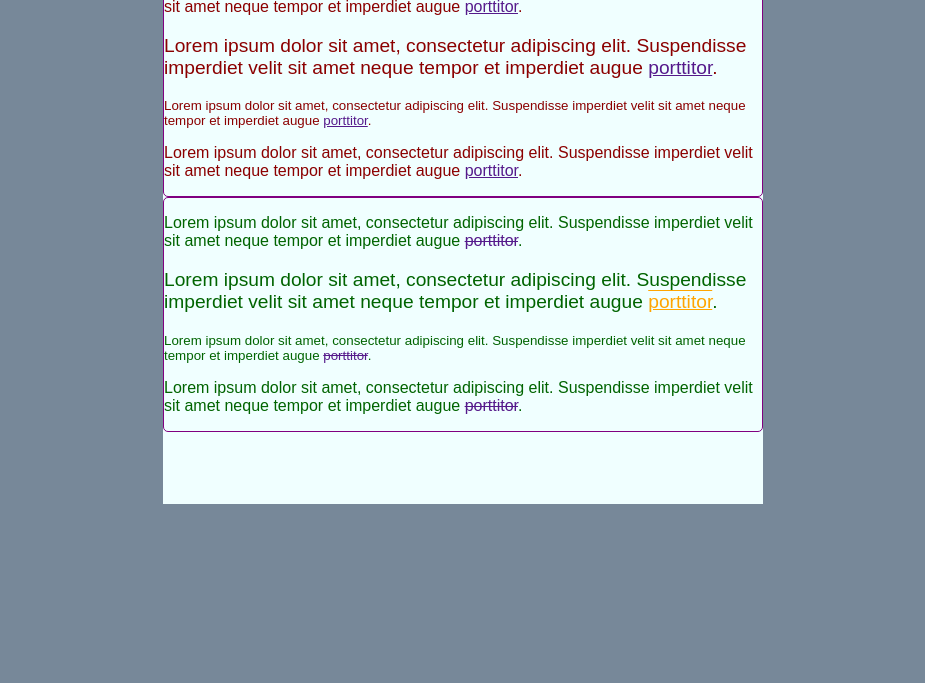
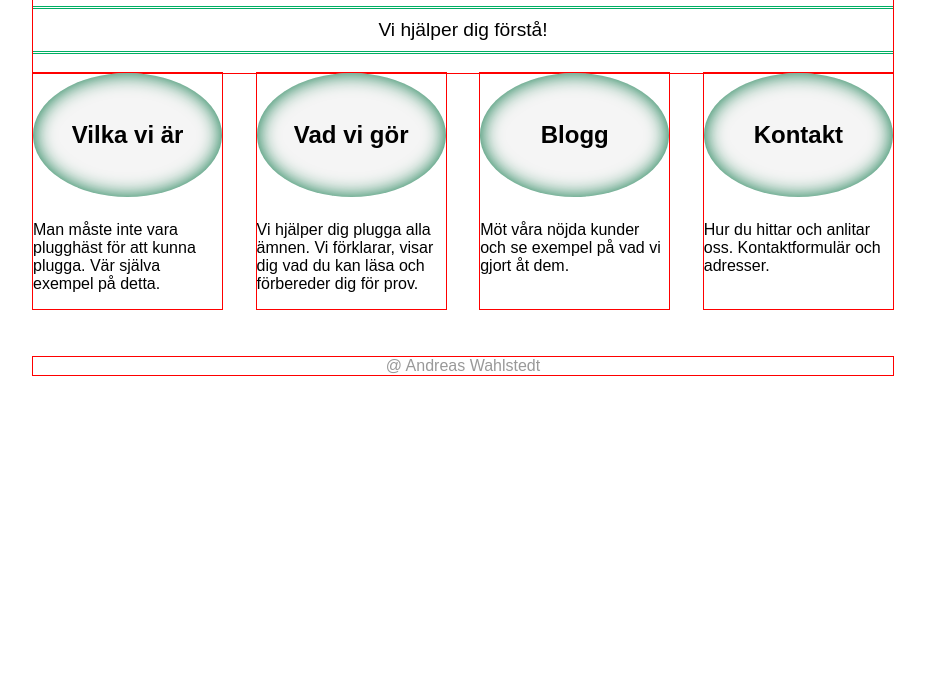
Before and after one commit to Joel24s/webbutveckling1, a plain HTML site: page index.html in a window 1280 px wide. Shown: the part 117-800 px from the top of the page, without its empty margins (177-1102 px from the left). Drawn offline with Linux system fonts and the light colour scheme; files that its build step writes are made by us from their sources.

Commit message:
Add files via upload

```diff
--- a/index.html
+++ b/index.html
@@ -1,47 +1,34 @@
 <!DOCTYPE html>
 <html lang="sv">
-  <head>
-    <meta charset="utf-8" />
-    <title>Uppgift 1 centrera</title>
-    <link href="uppgift2style.css" rel="stylesheet" type="text/css">
-  </head>
-<body>
-<h1>Uppgift 1 centrera</h1>
-<div id="billy">
-  <p>
-    Lorem ipsum dolor sit amet, consectetur adipiscing elit.
-    Suspendisse imperdiet velit sit amet neque tempor et imperdiet augue <a href="">porttitor</a>.
-  </p>
-  <p class="two">
-    Lorem ipsum dolor sit amet, consectetur adipiscing elit.
-    Suspendisse imperdiet velit sit amet neque tempor et imperdiet augue <a href="">porttitor</a>.
-  </p>
-  <p class="three">
-    Lorem ipsum dolor sit amet, consectetur adipiscing elit.
-    Suspendisse imperdiet velit sit amet neque tempor et imperdiet augue <a href="">porttitor</a>.
-  </p>
-  <p>
-    Lorem ipsum dolor sit amet, consectetur adipiscing elit.
-    Suspendisse imperdiet velit sit amet neque tempor et imperdiet augue <a href="">porttitor</a>.
-  </p>
-</div>
-<div id="bob">
-  <p>
-    Lorem ipsum dolor sit amet, consectetur adipiscing elit.
-    Suspendisse imperdiet velit sit amet neque tempor et imperdiet augue <a href="">porttitor</a>.
-  </p>
-  <p class="two">
-    Lorem ipsum dolor sit amet, consectetur adipiscing elit.
-    Suspendisse imperdiet velit sit amet neque tempor et imperdiet augue <a href="">porttitor</a>.
-  </p>
-  <p class="three">
-    Lorem ipsum dolor sit amet, consectetur adipiscing elit.
-    Suspendisse imperdiet velit sit amet neque tempor et imperdiet augue <a href="">porttitor</a>.
-  </p>
-  <p>
-    Lorem ipsum dolor sit amet, consectetur adipiscing elit.
-    Suspendisse imperdiet velit sit amet neque tempor et imperdiet augue <a href="">porttitor</a>.
-  </p>
-</div>
-</body>
+    <head>
+        <meta charset="UTF-8">
+        <title>Starta - Läxhjälpen</title>
+        <link rel="stylesheet" href="css/laxhjalpen.css"/>
+    </head>
+    <body class="startpage">
+        <header>
+            <div class ="hwrap">
+                <a href="./"><img src="" alt="Obestämd bild."/></a>
+                <h1>Läxhjälpen</h1>
+            </div>
+            <p class="tagline">Vi hjälper dig förstå!</p>
+        </header>
+        <section class="menu">
+            <h2><a href="om-oss.html">Vilka vi är</a></h2>
+            <p>Man måste inte vara plugghäst för att kunna plugga. Vär själva exempel på detta.</p>
+        </section>
+        <section class="menu">
+            <h2><a href="arbeten.html">Vad vi gör</a></h2>
+            <p>Vi hjälper dig plugga alla ämnen. Vi förklarar, visar dig vad du kan läsa och förbereder dig för prov.</p>
+        </section>
+        <section class="menu">
+            <h2><a href ="blogg.php">Blogg</a></h2>
+            <p>Möt våra nöjda kunder och se exempel på vad vi gjort åt dem.</p>
+        </section>
+        <section class="menu">
+            <h2><a href ="contact.php">Kontakt</a></h2>
+            <p>Hur du hittar och anlitar oss. Kontaktformulär och adresser.</p>
+        </section>
+        <footer>@ Andreas Wahlstedt</footer>
+    </body>
 </html>
--- /dev/null
+++ b/laxhjalpen.css
@@ -0,0 +1,86 @@
+@charset "UTF-8";
+
+body {
+    margin: auto;
+    max-width: 860px;
+    font-family: sans-serif;
+    font-size: 100%;
+}
+
+section, header, footer {
+    outline: 1px solid red;
+}
+
+header {
+    text-align: center;
+}
+
+.startpage1 h1 {
+    font-size: 500%;
+}
+
+.tagline {
+    font-size: 120%;
+    padding: 0.5em;
+    border-top: 3px double #00AF64;
+    border-bottom: 3px double #00AF64;
+    margin: 1em 0;
+}
+
+.menu h2 {
+    margin: 0 0 1em;
+    padding: 2em 0;
+    background-color: #F5F5F5;
+    text-align: center;
+}
+
+footer {
+    margin-top: 3em;
+    text-align: center;
+    color: #999;
+}
+
+.startpage {
+    display: flex;
+    flex-wrap: wrap;
+    justify-content: space-between;
+}
+
+.startpage header,
+.startpage footer {
+    flex: 0 0 100%;
+}
+
+.startpage section {
+    flex: 0 0 22%
+}
+
+html {
+    margin: 2%;
+}
+
+.menu a:link,
+.menu a:visited {
+    text-decoration: none;
+    color: #000;
+}
+
+.menu a:focus,
+.menu a:hover {
+    text-decoration: underline;
+    color:#A62F00;
+}
+
+.menu a:active {
+    text-decoration: underline;
+    color: #FF4900
+}
+
+.menu h2 {
+    margin:0 0 1em;
+    padding: 2em 0;
+    background-color: #F5F5F5;
+    text-align: center;
+    box-shadow: inset 0 0 20px #007241;
+    border-radius: 50%;
+}
```
